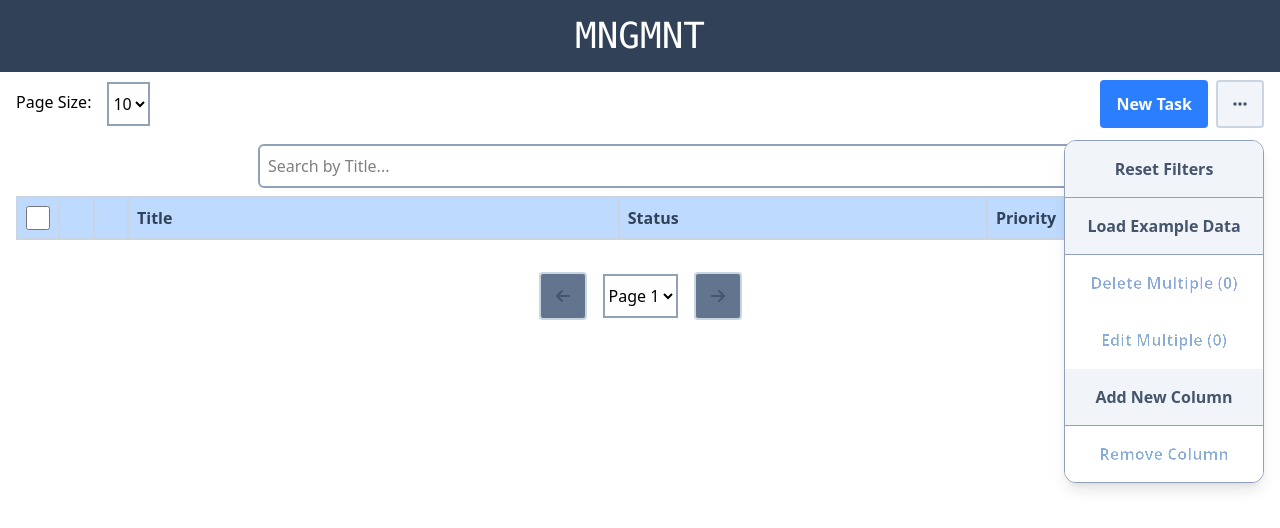
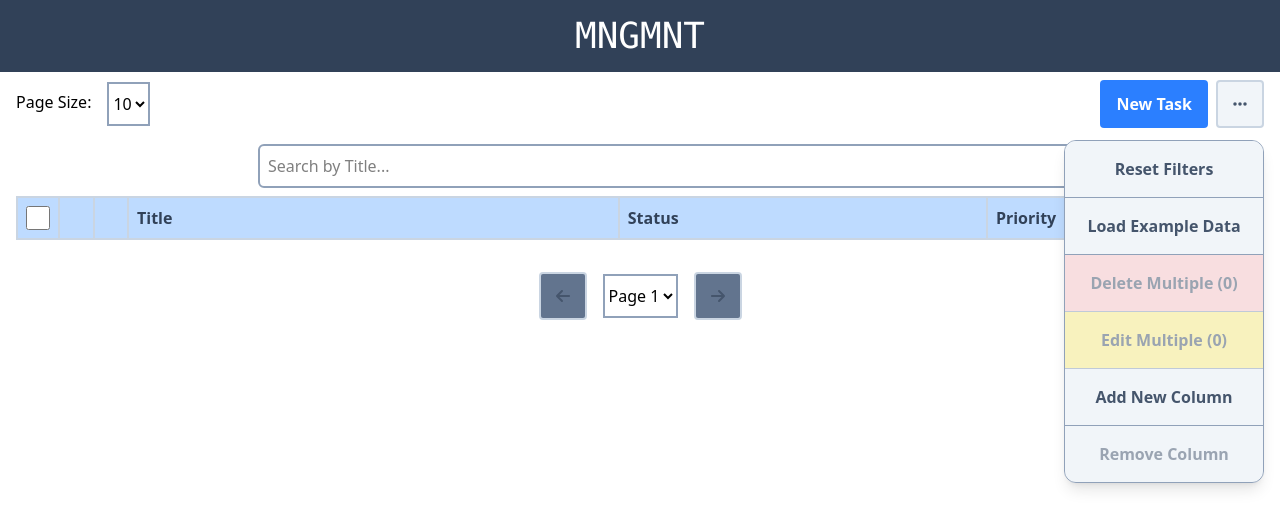
Before and after one commit to suzuhe481/mngmnt-tasks-app, a React (Vite) app: page / in a window 1280 px wide. Both pictures are taken after a click on the button 1240 px from the left and 104 px from the top of the page. Shown: the top 528 px of the page. Built offline with nearby package versions, Linux system fonts and the light colour scheme.

Commit message:
Style change on buttons to show border better on disabled items

```diff
--- a/src/UI/SettingsModals/ActionModal.tsx
+++ b/src/UI/SettingsModals/ActionModal.tsx
@@ -233,9 +233,7 @@ const ActionModal = ({ ref, cancelAction }: IFilterModalProps) => {
         onClick={openDeleteBulkModal}
         disabled={tasksSelected < 1 ? true : false}
         className={`font-bold border-b-1 border-slate-400 py-4 text-slate-600 bg-red-200 hover:bg-red-400 ${
-          tasksSelected < 1
-            ? "cursor-not-allowed brightness-200"
-            : "cursor-pointer"
+          tasksSelected < 1 ? "cursor-not-allowed opacity-50" : "cursor-pointer"
         }`}
       >
         Delete Multiple ({tasksSelected})
@@ -244,9 +242,7 @@ const ActionModal = ({ ref, cancelAction }: IFilterModalProps) => {
         onClick={openEditBulkModal}
         disabled={tasksSelected < 1 ? true : false}
         className={`font-bold border-b-1 border-slate-400 py-4 text-slate-600 bg-yellow-200 hover:bg-yellow-400 ${
-          tasksSelected < 1
-            ? "cursor-not-allowed brightness-200"
-            : "cursor-pointer"
+          tasksSelected < 1 ? "cursor-not-allowed opacity-50" : "cursor-pointer"
         }`}
       >
         Edit Multiple ({tasksSelected})
@@ -262,7 +258,7 @@ const ActionModal = ({ ref, cancelAction }: IFilterModalProps) => {
         disabled={customFields[0] === undefined ? true : false}
         className={`font-bold border-b-1 border-slate-400 py-4 text-slate-600 last:border-0 bg-slate-100 hover:bg-blue-200 ${
           customFields[0] === undefined
-            ? "cursor-not-allowed brightness-200"
+            ? "cursor-not-allowed opacity-50"
             : "cursor-pointer"
         }`}
       >
```
